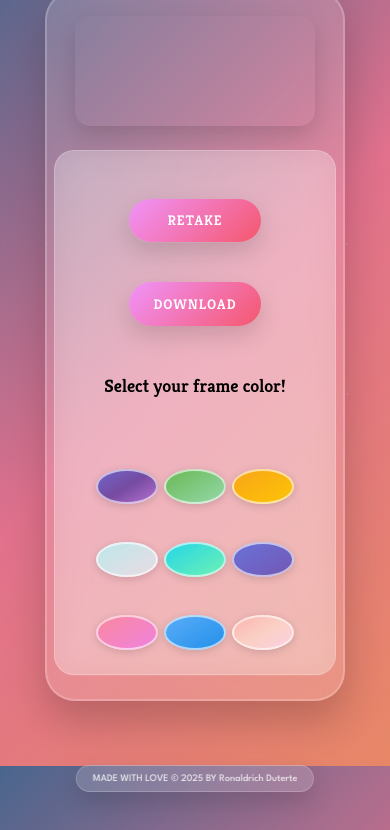
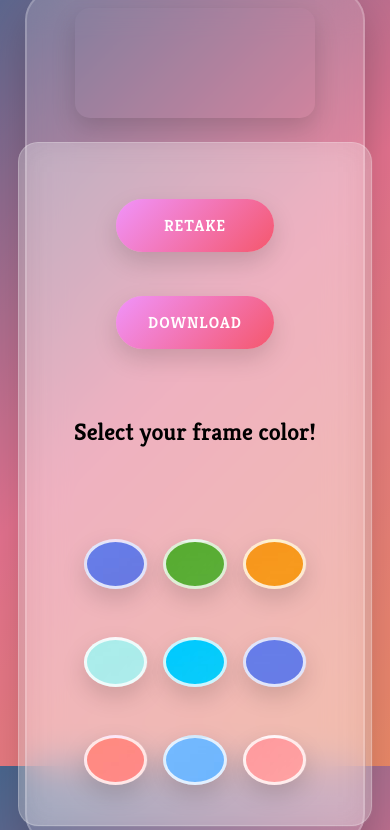
Before and after one commit to Ron-Aldrich/P-Booth, a plain HTML site: page download.html in a window 390 px wide. Shown: the part 78-908 px from the top of the page. Drawn offline with Linux system fonts and the light colour scheme; a web font is replaced by a local one.

Commit message:
Update download.html

```diff
--- a/download.html
+++ b/download.html
@@ -60,23 +60,23 @@
     <script src="download.js"></script>
 
     <style>
-        /* Override body overflow for download page only */
+
         body.download {
             overflow: auto !important;
             height: auto !important;
             min-height: 100vh;
         }
 
-        /* Make footer relative for scrollable content */
+
         body.download .footer-text {
             position: relative !important;
             margin-top: 2rem;
         }
 
-        /* Move button-last to top and adjust spacing */
+
         .right .button-last {
             margin-top: 0;
-            margin-bottom: 1rem;
+            margin-bottom: 1.5rem;
             order: -1;
         }
 
@@ -85,88 +85,20 @@
             flex-direction: column;
         }
 
-        .right h2 {
-            font-size: 18px;
-            margin: 0.5rem 0;
-        }
-
-        /* Make template selection circles smaller and more professional */
-        .color-grid {
-            display: grid;
-            grid-template-columns: repeat(4, 1fr);
-            grid-template-rows: repeat(3, auto);
-            gap: 0.5rem;
-            justify-content: center;
-            padding: 0.5rem;
-            max-width: 280px;
-            margin: 0 auto;
-        }
-
-        .color-btn {
-            width: 45px !important;
-            height: 45px !important;
-            border-radius: 50%;
-            border: 2px solid rgba(255, 255, 255, 0.6) !important;
-            cursor: pointer;
-            transition: all 0.2s ease !important;
-            box-shadow: 0 2px 8px rgba(0, 0, 0, 0.15) !important;
-            background-size: cover !important;
-            background-position: center !important;
-            position: relative;
-            overflow: hidden;
-        }
-
-        .color-btn:hover {
-            transform: scale(1.1) !important;
-            border: 2px solid rgba(255, 255, 255, 0.9) !important;
-            box-shadow: 0 4px 12px rgba(102, 126, 234, 0.3) !important;
-        }
-
         /* Make main container scrollable */
         html, body {
             overflow-x: hidden;
             overflow-y: auto;
         }
 
-        /* Ensure content can scroll on mobile */
+
         @media (max-width: 768px) {
             body.download {
-                padding-bottom: 50px;
+                padding-bottom: 100px;
             }
 
             .main-container {
-                margin-bottom: 1rem;
-                padding: 1.5rem;
-                gap: 1.5rem;
-            }
-
-            .right {
-                padding: 1rem;
-                min-width: auto;
-            }
-
-            .color-grid {
-                grid-template-columns: repeat(3, 1fr);
-                grid-template-rows: repeat(3, auto);
-                gap: 0.4rem;
-                max-width: 200px;
-            }
-
-            .color-btn {
-                width: 35px !important;
-                height: 35px !important;
-                border-width: 2px !important;
-            }
-
-            .button-last {
-                gap: 0.5rem;
-                margin-bottom: 0.8rem;
-            }
-
-            .button-last button {
-                padding: 0.8rem 1.5rem;
-                font-size: 14px;
-                min-width: 100px;
+                margin-bottom: 2rem;
             }
         }
     </style>
```
